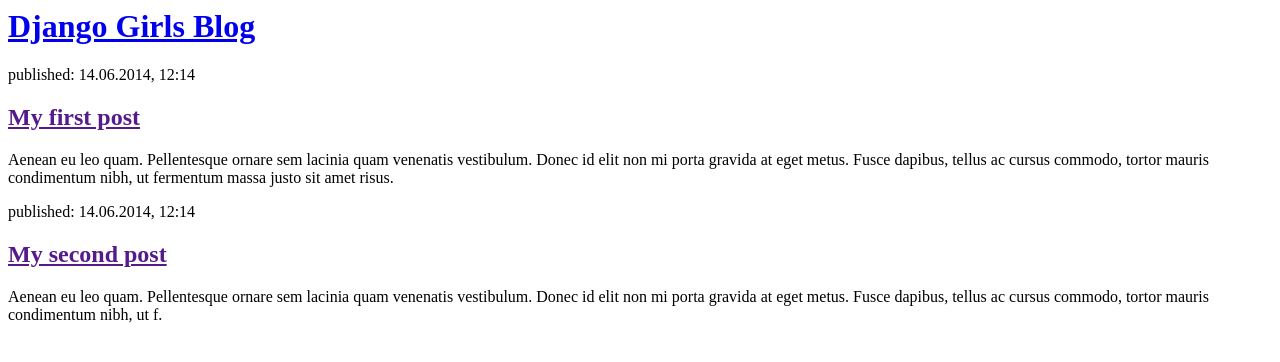
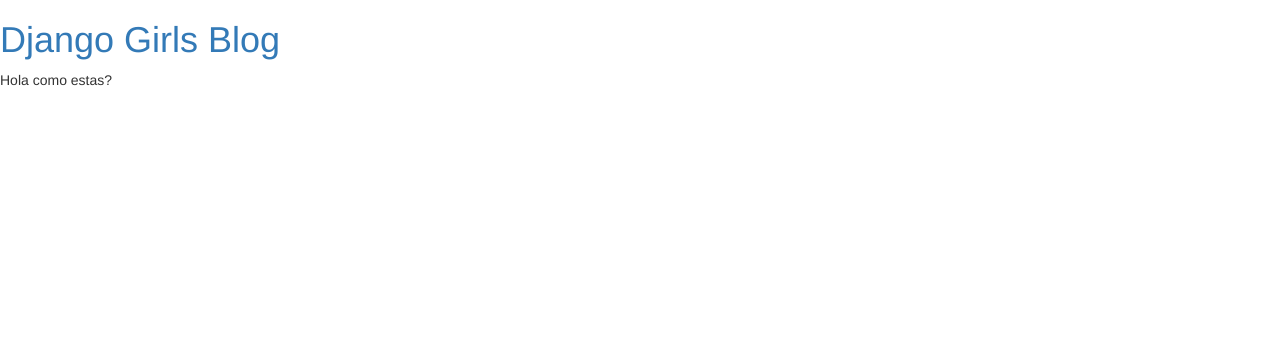
Before and after one commit to valeriamincyt/miBlog, a Django app: page / in a window 1280 px wide. Shown: the top 362 px of the page. Run offline with Django 5.2, Linux system fonts and the light colour scheme; some libraries are stand-ins or nearby versions.

Commit message:
Agrego Bootstrap

```diff
--- a/blog/admin.py
+++ b/blog/admin.py
@@ -1,4 +1,4 @@
 from django.contrib import admin
-from .models import EntradaBlog
+from .models import Post
 
-admin.site.register(EntradaBlog)
+admin.site.register(Post)
--- a/blog/models.py
+++ b/blog/models.py
@@ -2,7 +2,7 @@
 from django.db import models
 from django.utils import timezone
 
-class EntradaBlog(models.Model):
+class Post(models.Model):
     author = models.ForeignKey(settings.AUTH_USER_MODEL, on_delete=models.CASCADE)
     title = models.CharField(max_length=200)
     text = models.TextField()
--- a/blog/templates/blog/post_list.html
+++ b/blog/templates/blog/post_list.html
@@ -1,5 +1,7 @@
 <html>
     <head>
+        <link rel="stylesheet" href="//maxcdn.bootstrapcdn.com/bootstrap/3.2.0/css/bootstrap.min.css">
+        <link rel="stylesheet" href="//maxcdn.bootstrapcdn.com/bootstrap/3.2.0/css/bootstrap-theme.min.css">
         <title>Django Girls blog</title>
     </head>
     <body>
@@ -7,16 +9,6 @@
             <h1><a href="/">Django Girls Blog</a></h1>
         </div>
 
-        <div>
-            <p>published: 14.06.2014, 12:14</p>
-            <h2><a href="">My first post</a></h2>
-            <p>Aenean eu leo quam. Pellentesque ornare sem lacinia quam venenatis vestibulum. Donec id elit non mi porta gravida at eget metus. Fusce dapibus, tellus ac cursus commodo, tortor mauris condimentum nibh, ut fermentum massa justo sit amet risus.</p>
-        </div>
-
-        <div>
-            <p>published: 14.06.2014, 12:14</p>
-            <h2><a href="">My second post</a></h2>
-            <p>Aenean eu leo quam. Pellentesque ornare sem lacinia quam venenatis vestibulum. Donec id elit non mi porta gravida at eget metus. Fusce dapibus, tellus ac cursus commodo, tortor mauris condimentum nibh, ut f.</p>
-        </div>
+        {% for post in posts %} {{ post }}{% endfor %}
     </body>
 </html>
--- a/blog/views.py
+++ b/blog/views.py
@@ -1,5 +1,11 @@
 from django.shortcuts import render
 
 # Create your views here.
+
+from django.shortcuts import render
+from django.utils import timezone
+from .models import Post
+
 def post_list(request):
-    return render(request, 'blog/post_list.html', {})
+    posts = ['Hola','como','estas?']
+    return render(request, 'blog/post_list.html', {'posts': posts})
```
